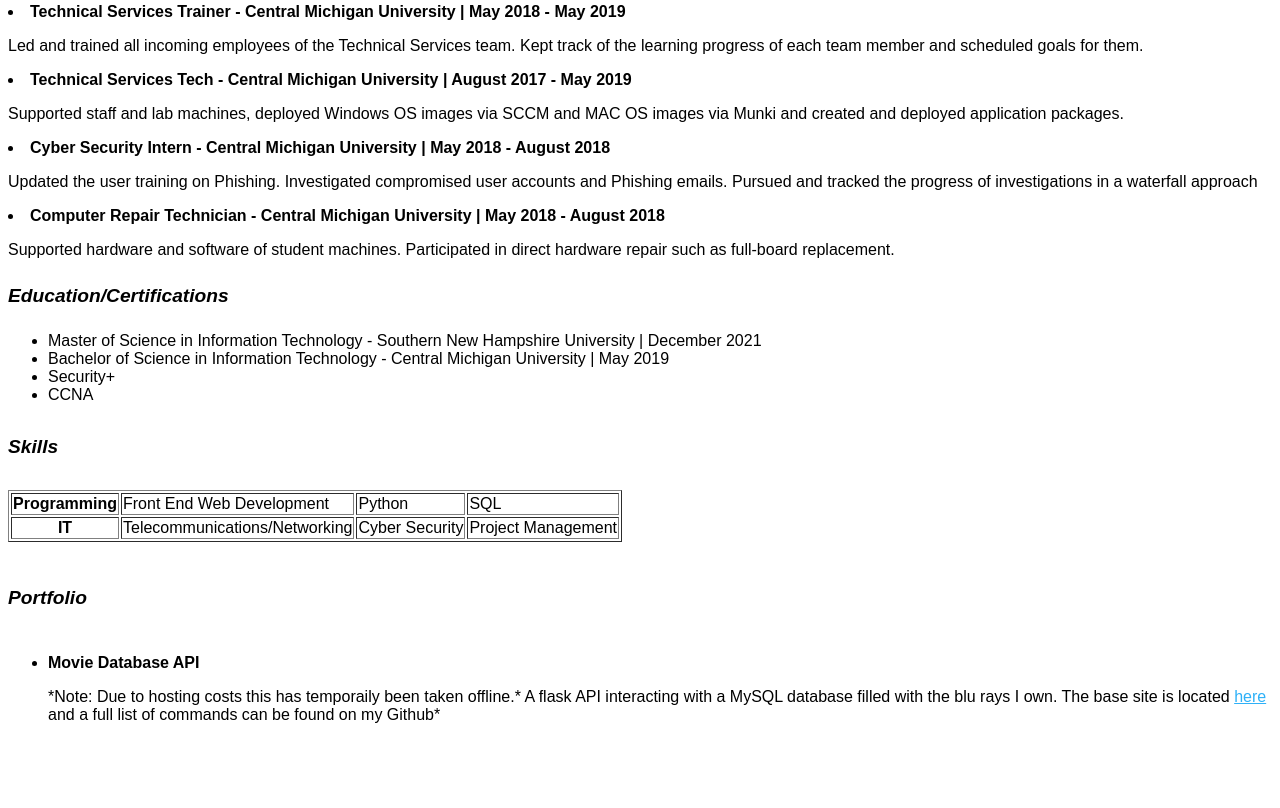
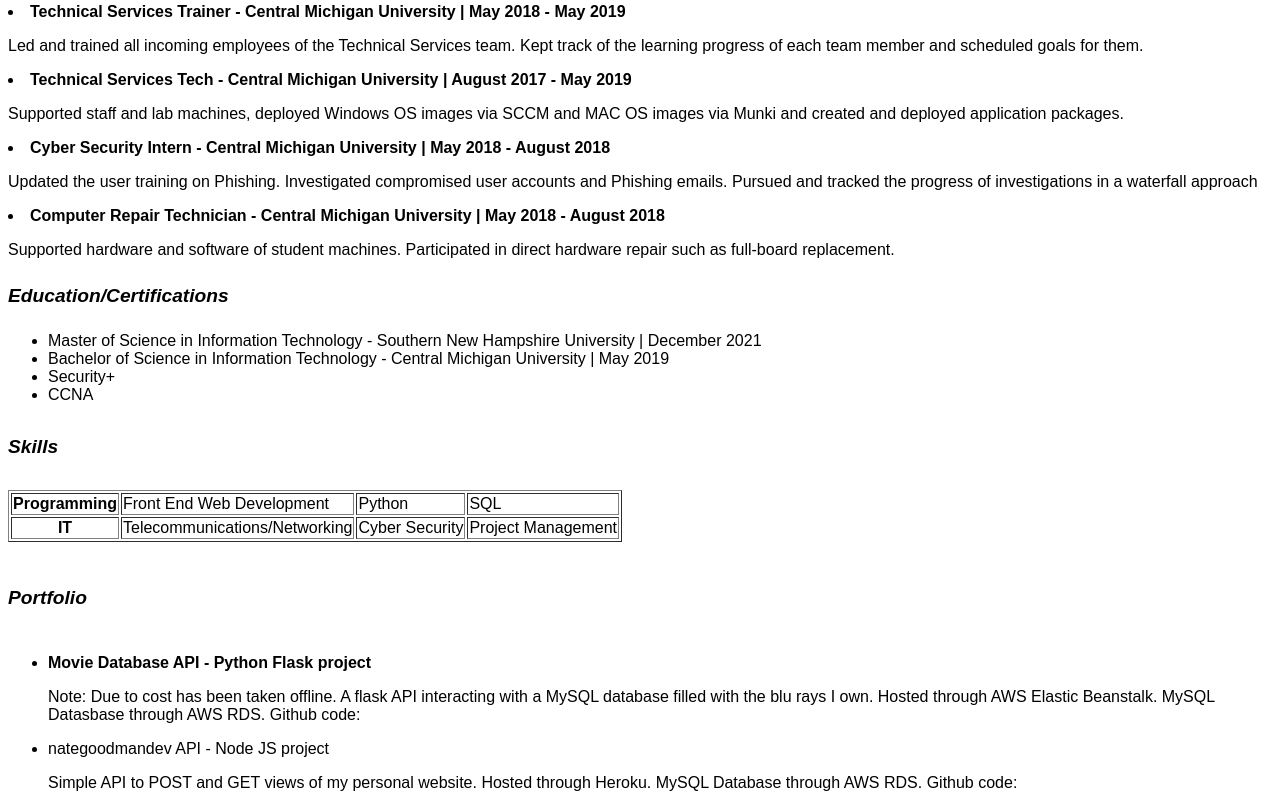
Before and after one commit to nategoodman88/nategoodman.dev, a website: page index.html in a window 1280 px wide. Shown: the part 809-1617 px from the top of the page. Before the commit the page ends 1549 px from the top, so only its background shows below. Drawn offline with Linux system fonts and the light colour scheme; no server answers.

Commit message:
Added to portfolio

```diff
--- a/index.html
+++ b/index.html
@@ -80,9 +80,11 @@
 <!--Portfolio list-->
         <h6><i>Portfolio</i></h6>
             <ul>
-                <li><b>Movie Database API</b>
-                    <p>*Note: Due to hosting costs this has temporaily been taken offline.* A flask API interacting with a MySQL database filled with the blu rays I own. The base site is located <a href="http://moviedatabaseapi-env.eba-drt3mnpz.us-east-2.elasticbeanstalk.com/"target="_blank" style="color: #2EB1F8"> <span> here </span></a> and a full list of commands can be found on my Github*</p>
+                <li><b>Movie Database API - Python Flask project</b>
+                    <p>Note: Due to cost has been taken offline. A flask API interacting with a MySQL database filled with the blu rays I own. Hosted through AWS Elastic Beanstalk. MySQL Datasbase through AWS RDS. Github code:<a href=  https://github.com/nategoodman88/DatabaseAPI target="_blank" style="color: #2EB1F8"></a></p>
                 </li>
+                <li>nategoodmandev API - Node JS project</li>
+                    <p>Simple API to POST and GET views of my personal website. Hosted through Heroku. MySQL Database through AWS RDS. Github code:<a href=  https://github.com/nategoodman88/nategoodmandevapi target="_blank" style="color: #2EB1F8"></a></p>
             </ul>
     </body>
 </html>
```
